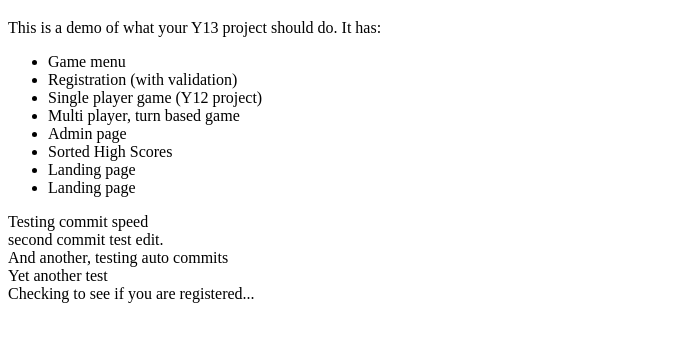
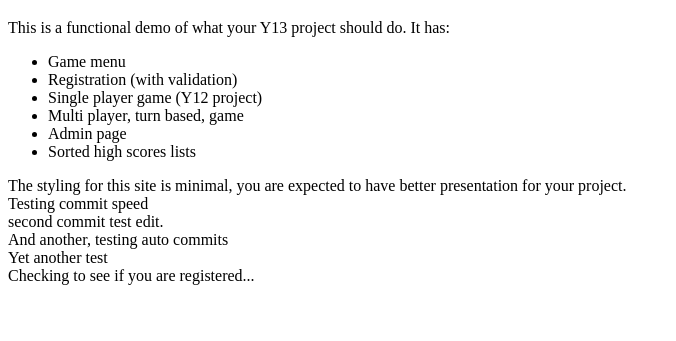
Before and after one commit to MrBenBrittonHVHS/13COMPProjectPractice, a plain HTML site: page index.html in a window 1280 px wide. Shown: the part 61-402 px from the top of the page, without its empty margins (0-676 px from the left). Drawn offline with Linux system fonts and the light colour scheme; no server answers.

Commit message:
Feb 5, 2025, 11:43 PM

```diff
--- a/index.html
+++ b/index.html
@@ -22,17 +22,16 @@
 <body>
   <div id="admin"></div>
  <h1> Welcome to Mr Britton's game site</h1>
- <div id="intro">This is a demo of what your Y13 project should do. It has:
+ <div id="intro">This is a functional demo of what your Y13 project should do. It has:
   <ul>
     <li>Game menu</li>
     <li>Registration (with validation)</li>
     <li>Single player game (Y12 project)</li>
-    <li>Multi player, turn based game</li>
+    <li>Multi player, turn based, game</li>
     <li>Admin page</li>
-    <li>Sorted High Scores</li>
-    <li>Landing page</li>
-    <li>Landing page</li>
+    <li>Sorted high scores lists</li>
   </ul>
+The styling for this site is minimal, you are expected to have better presentation for your project.
  </div>
 
 Testing commit speed<br>
```
Also changed, not shown: admin.html (+1 -0 lines).
